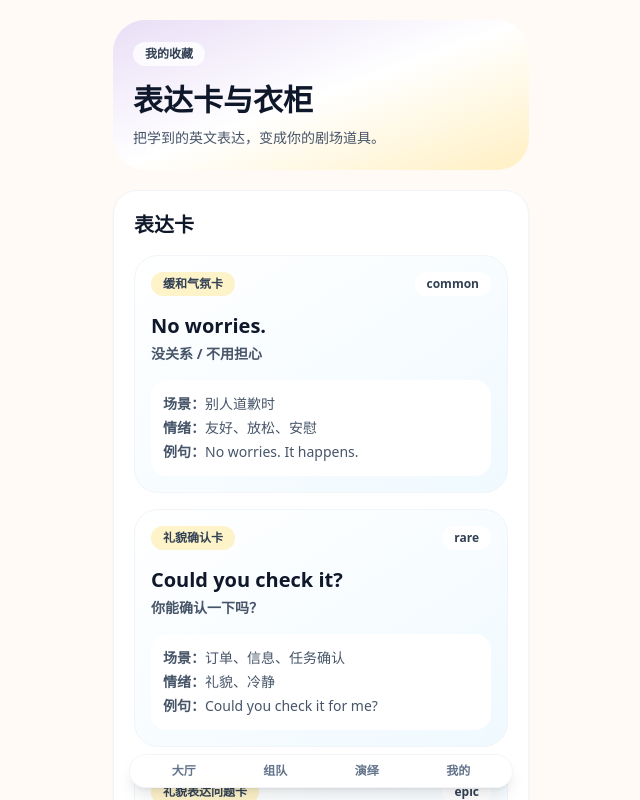
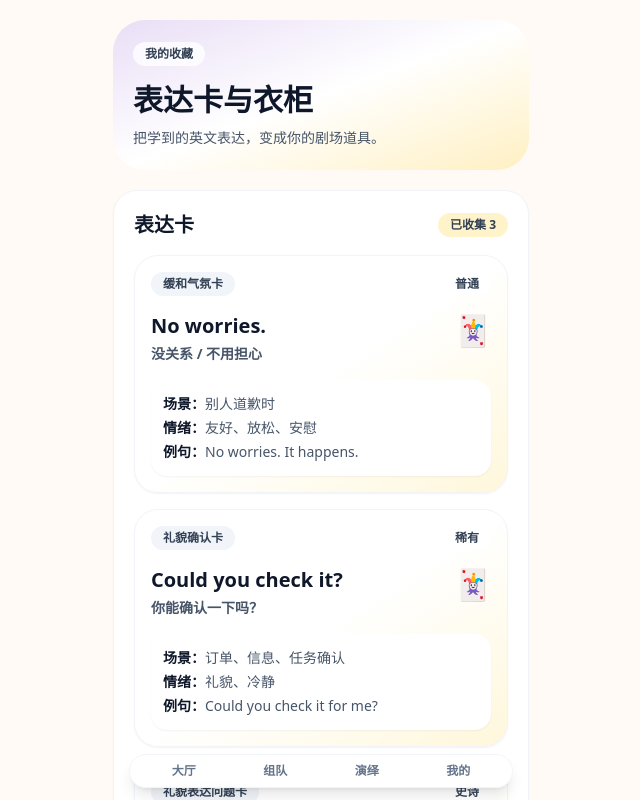
Before and after one commit to shuchaoye17-del/english-roleplay-party, a Next.js app: page /cards in a window 1280 px wide. Shown: the top 800 px of the page, without its empty margins (319-959 px from the left). Built offline with nearby package versions, Linux system fonts and the light colour scheme.

Commit message:
Use ExpressionCardView on cards page

```diff
--- a/src/app/cards/page.tsx
+++ b/src/app/cards/page.tsx
@@ -1,5 +1,6 @@
 import { expressionCards } from '@/data/expressionCards';
 import { BottomNav, Badge, Card, PhoneShell } from '@/components/ui';
+import { ExpressionCardView } from '@/components/ExpressionCardView';
 
 const outfits = [
   { name: '派对开场装', status: '已拥有', emoji: '🎉' },
@@ -18,21 +19,12 @@ export default function CardsPage() {
       </header>
 
       <Card className="mb-5 space-y-4">
-        <h2 className="text-xl font-black text-slate-900">表达卡</h2>
+        <div className="flex items-center justify-between">
+          <h2 className="text-xl font-black text-slate-900">表达卡</h2>
+          <Badge className="bg-sunshine/30">已收集 {expressionCards.length}</Badge>
+        </div>
         {expressionCards.map((card) => (
-          <div key={card.id} className="rounded-3xl border border-slate-100 bg-gradient-to-br from-white to-sky/10 p-4">
-            <div className="flex items-center justify-between">
-              <Badge className="bg-sunshine/30">{card.type}</Badge>
-              <Badge className="bg-white">{card.rarity}</Badge>
-            </div>
-            <h3 className="mt-4 text-xl font-black text-slate-900">{card.expression}</h3>
-            <p className="mt-1 text-sm font-bold text-slate-600">{card.meaning}</p>
-            <div className="mt-4 rounded-2xl bg-white p-3 text-sm leading-6 text-slate-600">
-              <p><b>场景：</b>{card.scene}</p>
-              <p><b>情绪：</b>{card.emotion}</p>
-              <p><b>例句：</b>{card.example}</p>
-            </div>
-          </div>
+          <ExpressionCardView key={card.id} card={card} />
         ))}
       </Card>
 
```
